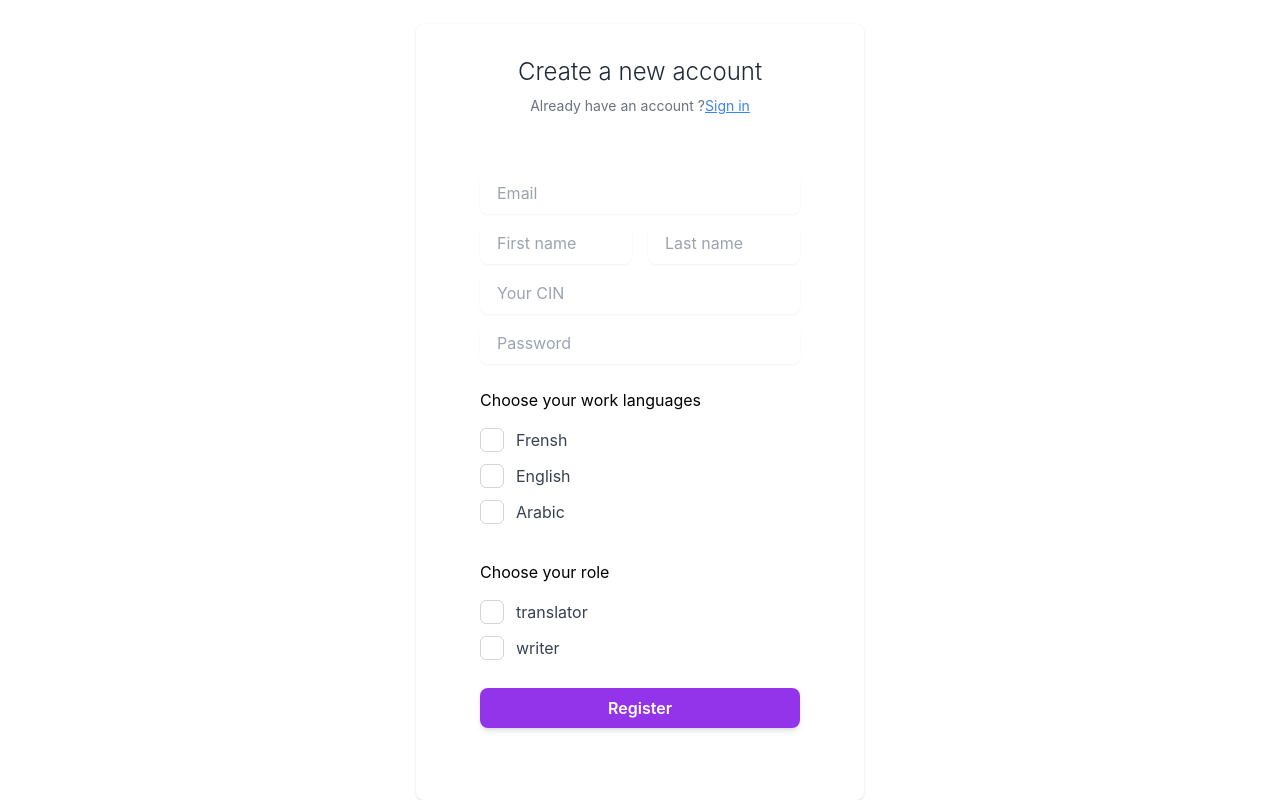
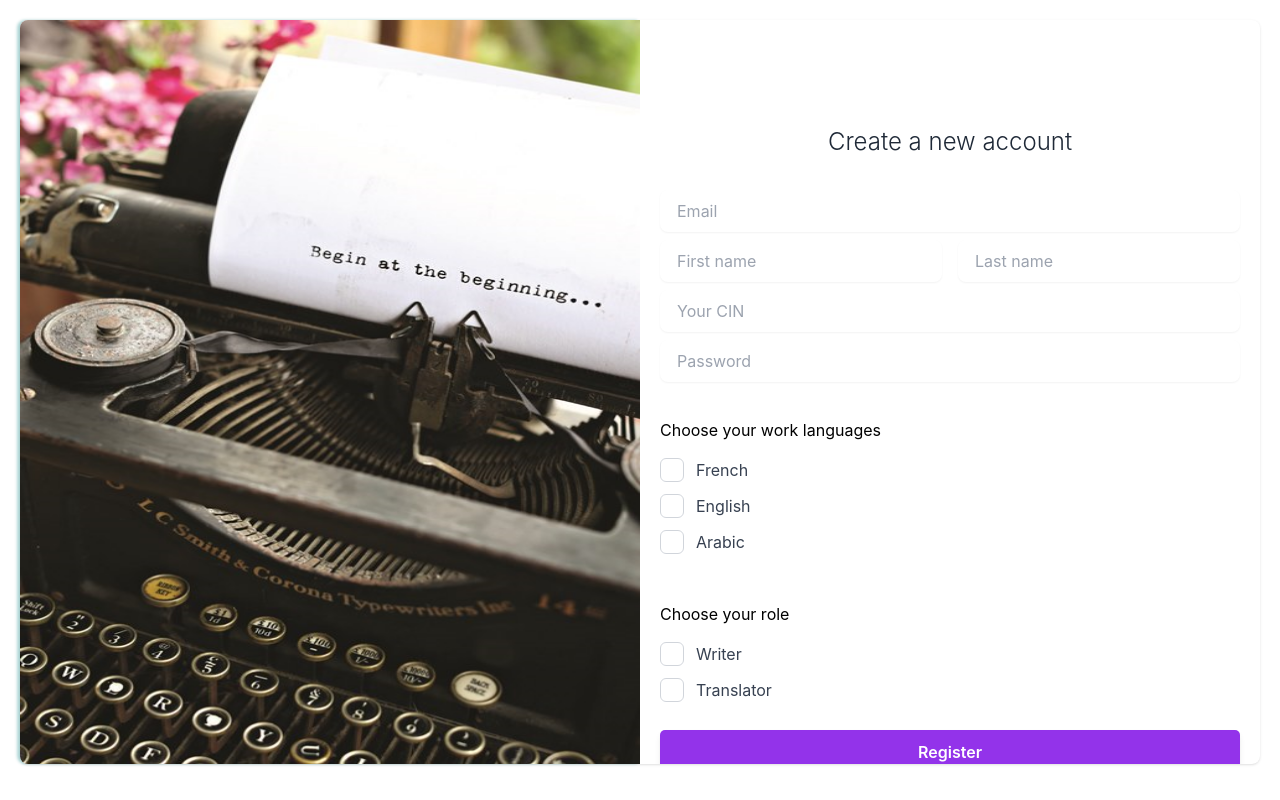
Before and after one commit to soumia-elyakni/inkCraft, a React (Create React App) app in the folder inkcraft-client/: page /register in a window 1280 px wide. Built offline with nearby package versions, Linux system fonts and the light colour scheme.

Commit message:
import input button etc component to use it and start connecting with API

```diff
--- a/inkcraft-client/src/pages/auth/Register.jsx
+++ b/inkcraft-client/src/pages/auth/Register.jsx
@@ -1,7 +1,12 @@
 import React from "react";
 import { Link } from "react-router-dom";
 import { useState } from "react";
-// import { register } from "../../services/auth";
+import { Button } from "../../components/common/Button";
+import { Input } from "../../components/common/Input";
+import { ImageContainer } from "../../components/common/ImageContainer";
+import photo from "../../assets/images/registerpic.png";
+import Checkbox from "../../components/common/Checkbox";
+import { register } from "../../services/auth-services";
 
 export const Register = () => {
   const [newUser, setNewUser] = useState({
@@ -37,39 +42,50 @@ export const Register = () => {
     setNewUser({ ...newUser, role: e.target.value });
   };
 
-  const handleSubmit = async (e) => {
+  // const handleSubmit = async (e) => {
+  //   e.preventDefault();
+  //   console
+  //     .log(newUser)
+  //     // await register({...newUser})
+  //     .then((response) => {
+  //       alert(response.data);
+  //     })
+  //     .catch((error) => {
+  //       alert(error.response.data.message);
+  //     });
+  // };
+
+  const handleSubmit = async (e) =>{
     e.preventDefault();
     console.log(newUser)
-    // await register({...newUser})
-    .then(response => {
-      alert(response.data)
+    await register(newUser)
+    .then((response)=>{
+      alert(response.data);
     })
-  .catch(error => {
-    alert(error.response.data.message);
-  });
+    .catch((error)=>{
+      alert(error.response.data.message)
+    })
   }
 
   return (
-    <div className="flex mt-6 items-center justify-center">
-      <div className="flex flex-col  max-w-md px-4 py-8 bg-white rounded-lg shadow dark:bg-gray-800 sm:px-6 md:px-8 lg:px-10">
+    <div className="flex items-center justify-center w-full">
+      <div className="flex flex-col w-full h-full my-5 mx-5  bg-white rounded-lg shadow">
+        <div className="flex flex-row justify-between form-container w-full">
+
+        <div className="picture-container flex flex-col w-1/2 h-full ">
+            <ImageContainer className="h-full rounded-l-lg shadow-picture" src={photo} />
+          </div>
+          <div className="flex flex-col overflow-y-auto scroll-auto form-container w-1/2 pt-20 items-center justify-center m-auto">
+
+              <div className="  flex flex-col items-center pt-20 m-6">
                 <div className="self-center mb-2 text-xl font-light text-gray-800 sm:text-2xl dark:text-white">
                   Create a new account
                 </div>
-        <span className="justify-center text-sm text-center text-gray-500 flex-items-center dark:text-gray-400">
-          Already have an account ?
-          <Link
-            to="/login"
-            className="text-sm text-blue-500 underline hover:text-blue-700"
-          >
-            Sign in
-          </Link>
-        </span>
-
-        <div className="p-6 mt-8">
-          <form  onSubmit={handleSubmit}>
+              </div>
+              <form onSubmit={handleSubmit}>
                 <div className="flex flex-col mb-2">
                   <div className=" relative ">
-                <input
+                    <Input
                       type="email"
                       name="email"
                       id="create-account-email"
@@ -83,7 +99,7 @@ export const Register = () => {
 
                 <div className="flex gap-4 mb-2">
                   <div className=" relative ">
-                <input
+                    <Input
                       type="text"
                       id="create-account-first-name"
                       className=" rounded-lg border-transparent flex-1 appearance-none border border-gray-300 w-full py-2 px-4 bg-white text-gray-700 placeholder-gray-400 shadow-sm text-base focus:outline-none focus:ring-2 focus:ring-purple-600 focus:border-transparent"
@@ -94,7 +110,7 @@ export const Register = () => {
                     />
                   </div>
                   <div className=" relative ">
-                <input
+                    <Input
                       type="text"
                       id="create-account-last-name"
                       className=" rounded-lg border-transparent flex-1 appearance-none border border-gray-300 w-full py-2 px-4 bg-white text-gray-700 placeholder-gray-400 shadow-sm text-base focus:outline-none focus:ring-2 focus:ring-purple-600 focus:border-transparent"
@@ -108,7 +124,7 @@ export const Register = () => {
 
                 <div className="flex flex-col mb-2">
                   <div className=" relative ">
-                <input
+                    <Input
                       type="text"
                       id="create-account-cin"
                       className=" rounded-lg border-transparent appearance-none flex-1  border border-gray-300 w-full py-2 px-4 bg-white text-gray-700 placeholder-gray-400 shadow-sm text-base focus:outline-none focus:ring-2 focus:ring-purple-600 focus:border-transparent"
@@ -120,10 +136,9 @@ export const Register = () => {
                   </div>
                 </div>
 
-
                 <div className="flex flex-col mb-2">
                   <div className=" relative ">
-                <input
+                    <Input
                       type="password"
                       id="create-account-password"
                       className=" rounded-lg border-transparent appearance-none flex-1  border border-gray-300 w-full py-2 px-4 bg-white text-gray-700 placeholder-gray-400 shadow-sm text-base focus:outline-none focus:ring-2 focus:ring-purple-600 focus:border-transparent"
@@ -135,87 +150,46 @@ export const Register = () => {
                   </div>
                 </div>
 
-            <div className="flex items-center justify-start mt-6">
-              <div>
-                <h6 className="mb-4">Choose your work languages</h6>
-                <label className="flex items-center mb-3 space-x-3">
-                  <input
+                <div className="flex items-center justify-start mt-3">
+                  <Checkbox
+                    title="Choose your work languages"
                     type="checkbox"
-                    name="frensh"
-                    value="frensh"
+                    name = "langues"
+                    items={["French", "English", "Arabic"]}
                     onChange={handleLanguageChange}
-                    className="form-tick appearance-none bg-white bg-check h-6 w-6 border border-gray-300 rounded-md checked:bg-gray-500 checked:border-transparent focus:outline-none"
                   />
-                  <span className="font-normal text-gray-700 dark:text-white">
-                    Frensh
-                  </span>
-                </label>
-                <label className="flex items-center mb-3 space-x-3">
-                  <input
-                    type="checkbox"
-                    name="english"
-                    value="english"
-                    onChange={handleLanguageChange}
-                    className="form-tick appearance-none bg-white bg-check h-6 w-6 border border-gray-300 rounded-md checked:bg-gray-500 checked:border-transparent focus:outline-none"
-                  />
-                  <span className="font-normal text-gray-700 dark:text-white">
-                    English
-                  </span>
-                </label>
-                <label className="flex items-center mb-3 space-x-3">
-                  <input
-                    type="checkbox"
-                    name="arabe"
-                    value="arabe"
-                    onChange={handleLanguageChange}
-                    className="form-tick appearance-none bg-white bg-check h-6 w-6 border border-gray-300 rounded-md checked:bg-gray-500 checked:border-transparent focus:outline-none"
-                  />
-                  <span className="font-normal text-gray-700 dark:text-white">
-                    Arabic
-                  </span>
-                </label>
-              </div>
                 </div>
 
-            <div className="flex items-center justify-start mt-6">
-              <div>
-                <h6 className="mb-4">Choose your role</h6>
-                <label className="flex items-center mb-3 space-x-3">
-                  <input
+                <div className="flex items-center justify-start mt-3">
+                  <Checkbox
+                    title="Choose your role"
                     type="radio"
+                    items={["Writer", "Translator"]}
                     name="role"
-                    value="translator"
                     onChange={handleRoleChange}
-                    className="form-tick appearance-none bg-white bg-check h-6 w-6 border border-gray-300 rounded-md checked:bg-gray-500 checked:border-transparent focus:outline-none"
                   />
-                  <span className="font-normal text-gray-700 dark:text-white">
-                    translator
-                  </span>
-                </label>
-                <label className="flex items-center mb-3 space-x-3">
-                  <input
-                    type="radio"
-                    name="role"
-                    value="writer"
-                    onChange={handleRoleChange}
-                    className="form-tick appearance-none bg-white bg-check h-6 w-6 border border-gray-300 rounded-md checked:bg-gray-500 checked:border-transparent focus:outline-none"
-                  />
-                  <span className="font-normal text-gray-700 dark:text-white">
-                    writer
-                  </span>
-                </label>
-              </div>
                 </div>
 
                 <div className="flex w-full my-4">
-              <button
+                  <Button
                     type="submit"
                     className="py-2 px-4  bg-purple-600 hover:bg-purple-700 focus:ring-purple-500 focus:ring-offset-purple-200 text-white w-full transition ease-in duration-200 text-center text-base font-semibold shadow-md focus:outline-none focus:ring-2 focus:ring-offset-2  rounded-lg "
-              >
-                Register
-              </button>
+                    text="Register"
+                  />
                 </div>
               </form>
+              <span className="justify-center text-sm text-center text-gray-500 flex-items-center dark:text-gray-400 mb-8">
+                  Already have an account ?
+                  <Link
+                    to="/login"
+                    className="text-sm text-blue-500 underline hover:text-blue-700"
+                  >
+                    Sign in
+                  </Link>
+                </span>
+
+          </div>
+
         </div>
       </div>
     </div>
```
Lines whose indentation alone changed are shown as unchanged.
